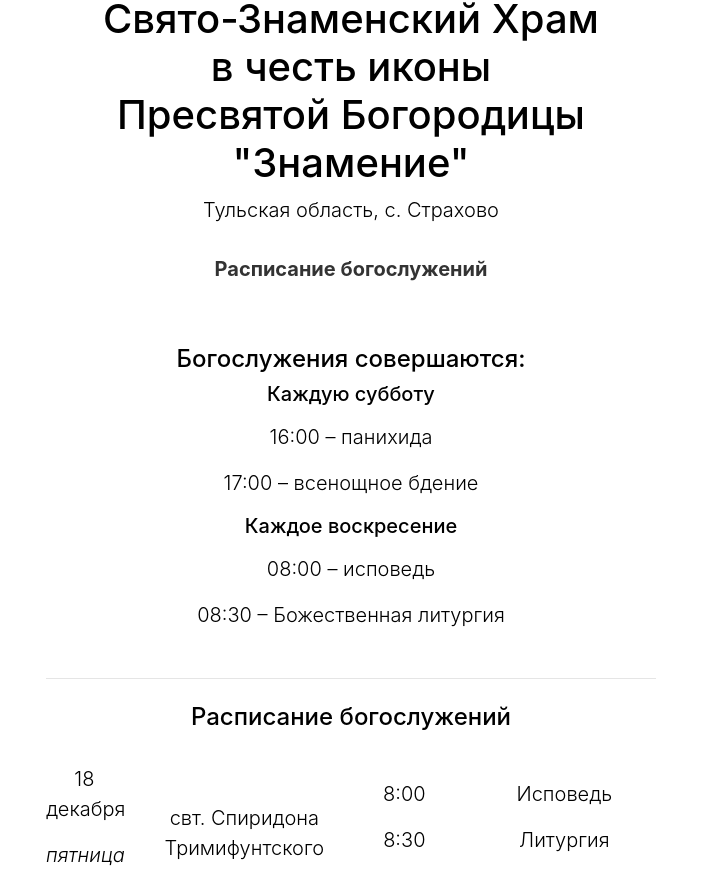
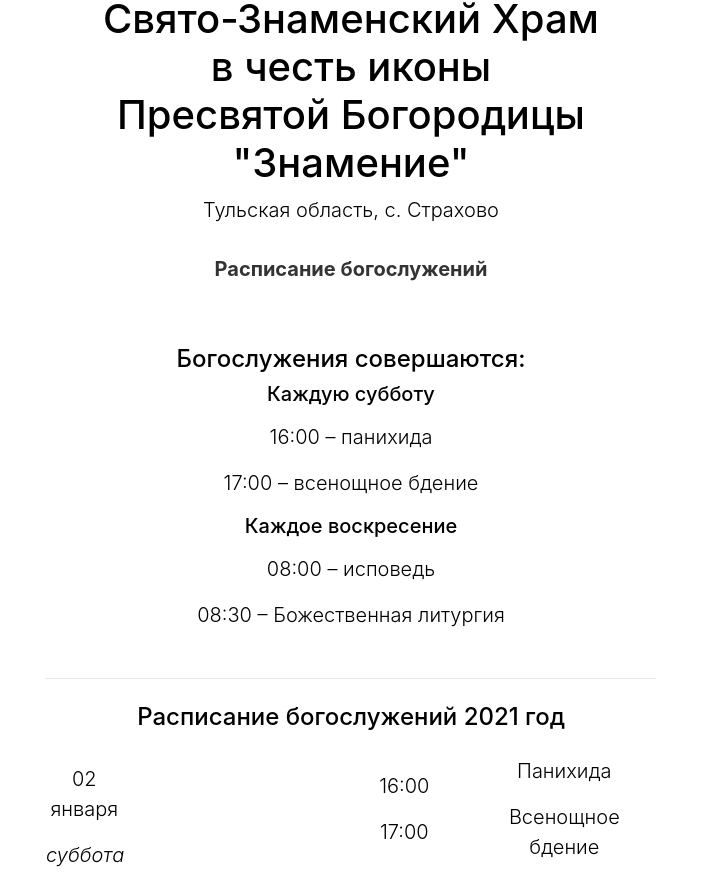
Before and after one commit to mgmob/abclib, a plain HTML site: page index.html in a window 1280 px wide. Shown: the part 57-952 px from the top of the page, without its empty margins (289-990 px from the left). Drawn offline with nearby package versions, Linux system fonts and the light colour scheme.

Commit message:
Update index.html

```diff
--- a/index.html
+++ b/index.html
@@ -81,30 +81,12 @@
     </div>
     <div class="container mt-3">
         <div class="mb-4"><hr class="mb-4"> </div>
-        <div class="mb-8"><h4 class="mb-3 text-center">Расписание богослужений</h4></div>
-        <div class="row align-items-center border-dark border-bottom">
-            <div class="col-md-2 mb-3">
-                <p class="lead mt-3">18 декабря</p>
-                <p class="lead font-italic">пятница</p>
-            </div>
-            <div class="col-md-4 mb-3 align-items-center">
-                <p class="lead text-center mt-5">свт. Спиридона Тримифунтского</p>
-            </div>
-           <div class="col-md-2 mb-3">
-                <p class="lead text-center mt-3">8:00</p>
-                <p class="lead text-center">8:30</p>
+        <div class="mb-8"><h4 class="mb-3 text-center">Расписание богослужений 2021 год</h4></div>
 
-            </div>
-            <div class="col-md-4 mb-3">
-                 <p class="lead mt-3">Исповедь</p>
-                <p class="lead">Литургия</p>
-
-            </div>
-        </div>
 
         <div class="row align-items-center border-dark border-bottom">
             <div class="col-md-2 mb-3">
-                <p class="lead mt-3">26 декабря</p>
+                <p class="lead mt-3">02 января</p>
                 <p class="lead font-italic">суббота</p>
 
             </div>
@@ -125,13 +107,13 @@
 
         <div class="row align-items-center border-dark border-bottom">
             <div class="col-md-2 mb-3">
-                <p class="lead mt-3">27 декабря</p>
+                <p class="lead mt-3">03 января</p>
                 <p class="lead font-italic">воскресение</p>
 
             </div>
             <div class="col-md-4 mb-3 align-items-center">
                 <p class="lead text-center mt-5">
-                    Неделя 29-я по Пятидесятнице, святых праотец. <br>
+                    Неделя 30-я по Пятидесятнице, перед Рождеством Христовым, святых отец <br>
             </div>
              <div class="col-md-2 mb-3">
                 <p class="lead text-center mt-3">8:00</p>
@@ -147,24 +129,7 @@
             </div>
         </div>
 
-     <!--   <div class="row align-items-center border-dark border-bottom">
-            <div class="col-md-2 mb-3">
-                <p class="lead mt-3">21 сентября</p>
-                <p class="lead font-italic">понедельник</p>
 
-            </div>
-            <div class="col-md-4 mb-3 align-items-center">
-                <p class="lead text-center mt-5">Рождество Пресвятой Владычицы нашей Богородицы и Приснодевы Марии</p>
-            </div>
-            <div class="col-md-2 mb-3">
-                <p class="lead text-center mt-3">7:00</p>
-                <p class="lead text-center">7:30</p>
-            </div>
-            <div class="col-md-4 mb-3">
-                <p class="lead mt-3">Исповедь</p>
-                <p class="lead">Литургия</p>
-            </div>
-        </div> -->
 
     </div>
 
```
